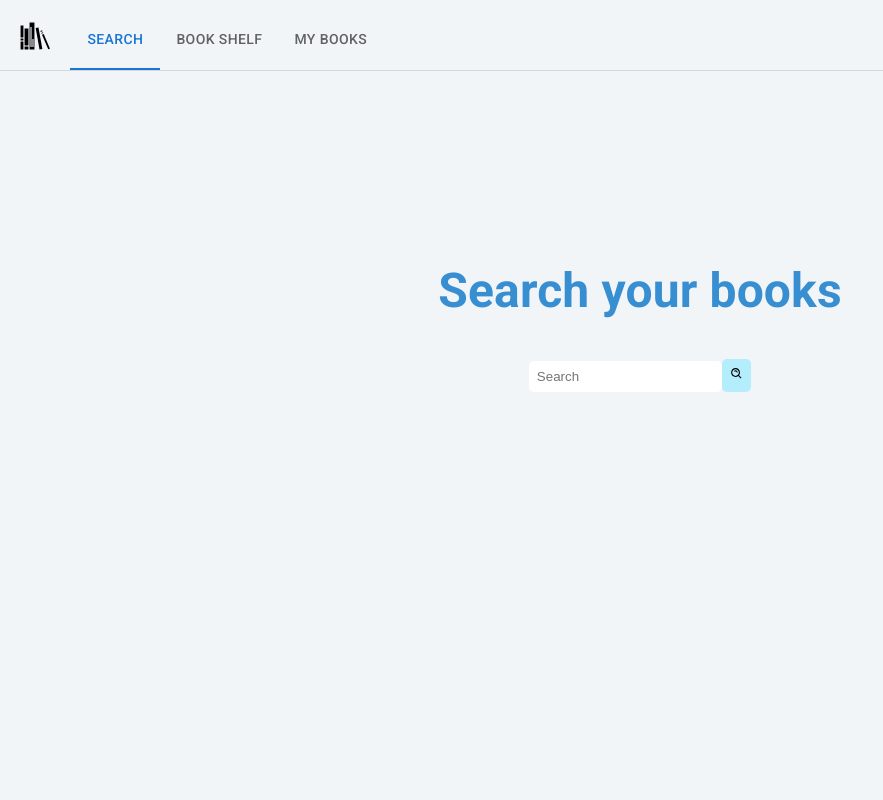
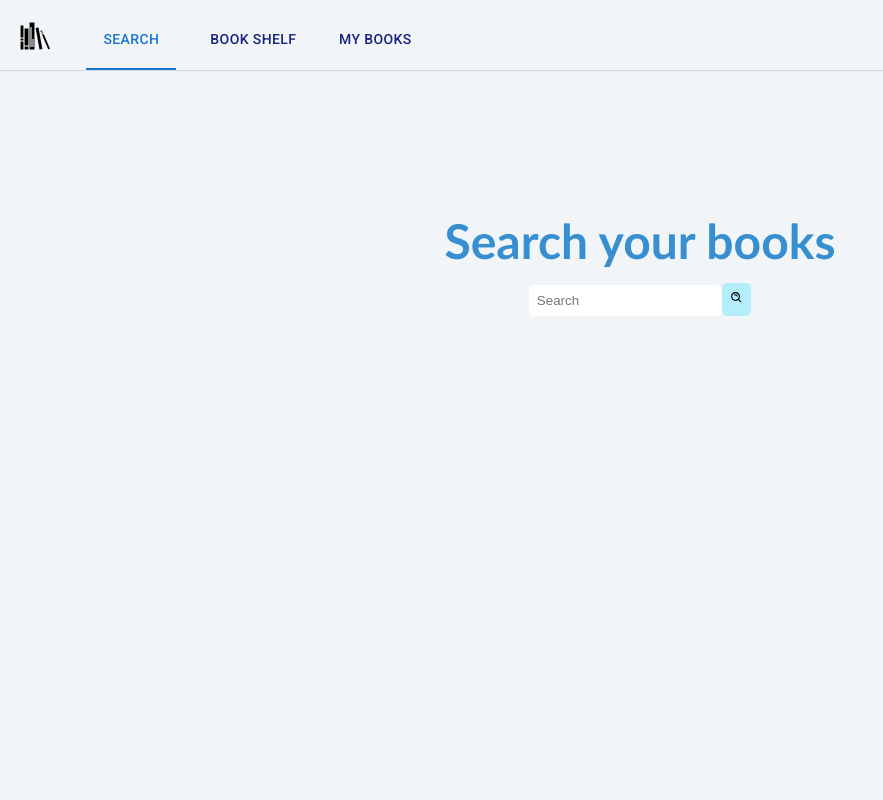
Before and after one commit to ShreyaDhir/Book-Finder, a React (Create React App) app: page / in a window 1280 px wide. Shown: the top 800 px of the page, without its empty margins (0-883 px from the left). Built offline with nearby package versions, Linux system fonts and the light colour scheme.

Commit message:
Update: Header and Search functionality

```diff
--- a/package.json
+++ b/package.json
@@ -17,6 +17,7 @@
     "react-bootstrap": "^2.2.0",
     "react-dom": "^17.0.2",
     "react-icons": "^4.3.1",
+    "react-router-dom": "^6.3.0",
     "react-scripts": "5.0.0",
     "redux": "^4.1.2",
     "web-vitals": "^2.1.4"
--- a/src/App.js
+++ b/src/App.js
@@ -1,6 +1,8 @@
-import Header from './components/Header';
-import Search from './components/Search';
-import './index.css'
+import './index.css';
+import { Routes, Route } from "react-router-dom";
+
+import Header from "./components/Header";
+import Search from "./components/Search";
 import BookShelf from './pages/BookShelf';
 import MyBooks from './pages/MyBooks';
 
@@ -8,9 +10,15 @@ function App() {
   return (
     <main className="app-container">
       <Header />
-      <Search />
-      <BookShelf />
-      <MyBooks />
+      <Routes>
+        <Route path="/" element={<Search />} />
+        <Route path="book-shelf" element={<BookShelf />} />
+        <Route path="my-books" element={<MyBooks />} />
+      </Routes>
+      {/* <Search /> */}
+      {/* <Search />
+        <BookShelf />
+        <MyBooks /> */}
     </main>
   );
 }
--- a/src/components/Books.js
+++ b/src/components/Books.js
@@ -18,12 +18,12 @@ const Books = ({ books }) => {
               <h4 className="book-title">{book.volumeInfo.title}</h4>
               <p className="book-authors">{`${book.volumeInfo.authors}`}</p>
               <p>
-               {readMore ? `${book.volumeInfo.description}` : `${book.volumeInfo.description.substring(0, 200)}...`}
+               {readMore ? `${book.volumeInfo.description}`: ''}
                 <button
                   className="readmore"
                   onClick={() => setReadMore(!readMore)}
                 >
-                  {readMore ? "Read More" : "Read Less"}
+                  {readMore ? "Read Less" : "Read the Description"}
                 </button>
               </p>
               <div className="button-container">
--- a/src/components/Header.jsx
+++ b/src/components/Header.jsx
@@ -1,9 +1,10 @@
 import React, { useState, useEffect } from "react";
+import PropTypes from "prop-types";
 import { GiBookshelf } from 'react-icons/gi';
-import Tabs from "@mui/material/Tabs";
-import Tab from "@mui/material/Tab";
-import Typography from "@mui/material/Typography";
-import Box from "@mui/material/Box";
+import { Tabs, Tab, Typography, Box } from "@mui/material";
+
+import { BrowserRouter, Routes, Route, Link } from "react-router-dom";
+
 import Search from "./Search";
 import BookShelf from "../pages/BookShelf";
 import MyBooks from "../pages/MyBooks";
@@ -15,12 +16,12 @@ function TabPanel(props) {
     <div
       role="tabpanel"
       hidden={value !== index}
-      id={`simple-tabpanel-${index}`}
-      aria-labelledby={`simple-tab-${index}`}
+      id={`nav-tabpanel-${index}`}
+      aria-labelledby={`nav-tab-${index}`}
       {...other}
     >
       {value === index && (
-        <Box sx={{ p: 3 }}>
+        <Box p={3}>
           <Typography>{children}</Typography>
         </Box>
       )}
@@ -28,11 +29,31 @@ function TabPanel(props) {
   );
 }
 
+TabPanel.propTypes = {
+  children: PropTypes.node,
+  index: PropTypes.any.isRequired,
+  value: PropTypes.any.isRequired
+};
+
 function a11yProps(index) {
   return {
-    id: `simple-tab-${index}`,
-    "aria-controls": `simple-tabpanel-${index}`,
+    id: `nav-tab-${index}`,
+    "aria-controls": `nav-tabpanel-${index}`
   };
+}
+
+function LinkTab(props) {
+  console.log(props);
+  return (
+    <Tab
+      component={Link}
+      //   onClick={(event) => {
+      //     event.preventDefault();
+      //   }}
+      to={props.pathname}
+      {...props}
+    />
+  );
 }
 
 const Header = (props) => {
@@ -45,48 +66,48 @@ const Header = (props) => {
   };
 
   return (
-    <Box sx={{ width: "100%" }}>
-      <Box sx={{ borderBottom: 1, borderColor: "divider" }}>
-        <div className="justify-baseline flex-row">
+    <>
+      {/* <AppBar position="static"> */}
+      <Box
+        sx={{
+          width: "100%",
+          borderBottom: 1,
+          borderColor: "divider",
+        }}
+      >
+        <div className="flex-wrap">
           <div className="navbar logo" href="#home">
             <GiBookshelf />
           </div>
           <Tabs
-            sx={{ mt: 2,
-             }}
+            variant="fullWidth"
             value={value}
             onChange={handleChange}
-            aria-label="basic tabs example"
+            aria-label="nav tabs example"
           >
-            <Tab label="Search" {...a11yProps(0)} />
-            <Tab label="Book Shelf" {...a11yProps(1)} />
-            <Tab label="My Books" {...a11yProps(2)} />
+            <LinkTab
+              sx={{ mt: 2, ml: 2, mr: 2, p: 0, color: "#1a237e" }}
+              label="Search"
+              pathname="/"
+              {...a11yProps(0)}
+            />
+            <LinkTab
+              sx={{ mt: 2, ml: 2, mr: 2, p: 0, color: "#1a237e" }}
+              label="Book Shelf"
+              pathname="/book-shelf"
+              {...a11yProps(0)}
+            />
+            <LinkTab
+              sx={{ mt: 2, ml: 2, mr: 2, p: 0, color: "#1a237e" }}
+              label="My Books"
+              pathname="/my-books"
+              {...a11yProps(0)}
+            />
           </Tabs>
         </div>
       </Box>
-      <TabPanel value={value} index={0}>
-        <Search />
-      </TabPanel>
-      <TabPanel value={value} index={1}>
-        <BookShelf />
-      </TabPanel>
-      <TabPanel value={value} index={2}>
-        <MyBooks />
-      </TabPanel>
-    </Box>
-    // <div className="navbar">
-    //     <div className="logo" href="#home">
-    //       <GiBookshelf />
-    //     </div>
-    //     <div className="profile">
-    //       <ion-icon name="apps-outline"></ion-icon>
-    //       <div className="login">
-    //         Signed in as:
-    //           <a href="#login">User Signed In</a>
-    //       </div>
-    //     </div>
-    //   </div>
+    </>
   );
-};
+}
 
 export default Header;
--- a/src/components/Search.jsx
+++ b/src/components/Search.jsx
@@ -1,8 +1,10 @@
 import axios from "axios";
 import React, { useState, useEffect } from "react";
-import Modal from "./Modal";
+
 import { BiSearchAlt } from "react-icons/bi";
 import { GiBlackBook } from "react-icons/gi";
+
+// import Modal from "./Modal";
 import Books from "./Books";
 
 // import Landing from "./Landing";
@@ -56,7 +58,6 @@ const Search = () => {
       <section className="book-container">
         <Books
           books={books}
-
         />
       </section>
     </section>
--- a/src/index.css
+++ b/src/index.css
@@ -36,10 +36,10 @@ body {
   flex-direction: column;
 }
 
-/* .justify-baseline {
-  justify-items: center;
-} */
-
+.flex-wrap {
+  display: flex;
+  flex-wrap: wrap;
+}
 /* Navbar */
 
 .navbar {
--- a/src/index.js
+++ b/src/index.js
@@ -1,12 +1,14 @@
 import React from 'react';
 import ReactDOM from 'react-dom';
 import './index.css';
-// import { AppProvider } from './contexts/context';
 import App from './App';
+import { BrowserRouter } from 'react-router-dom';
 
 ReactDOM.render(
   <React.StrictMode>
+    <BrowserRouter>
       <App />
+    </BrowserRouter>
   </React.StrictMode>,
-  document.getElementById('root')
+  document.getElementById("root")
 );
```
Also changed, not shown: 1 other file (tests, documents, lock files or other folders).
